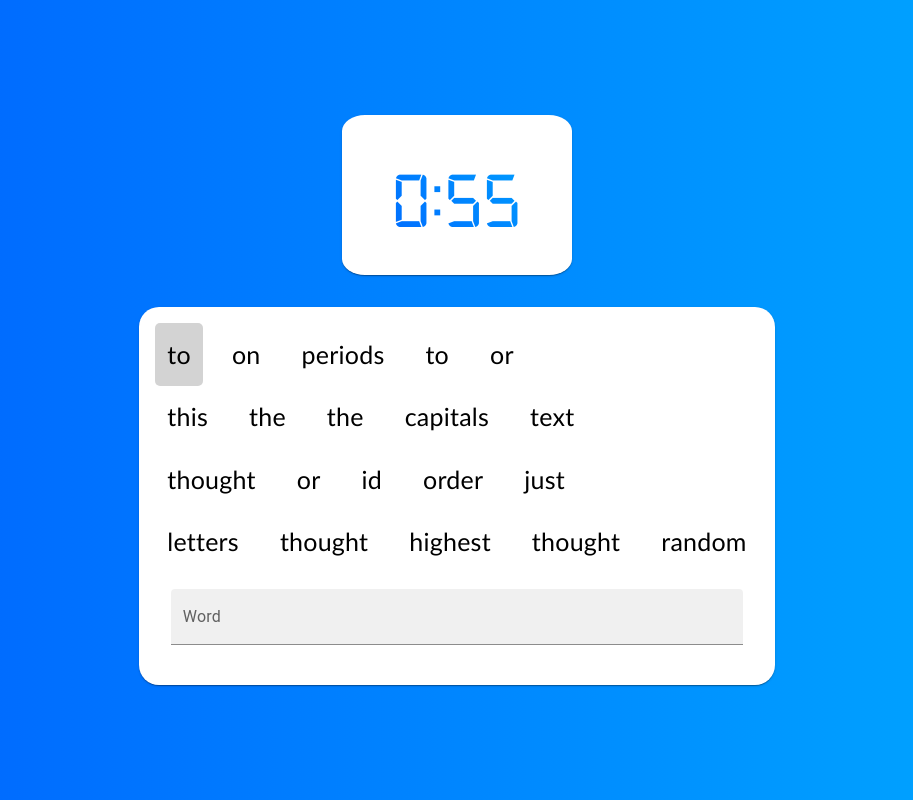
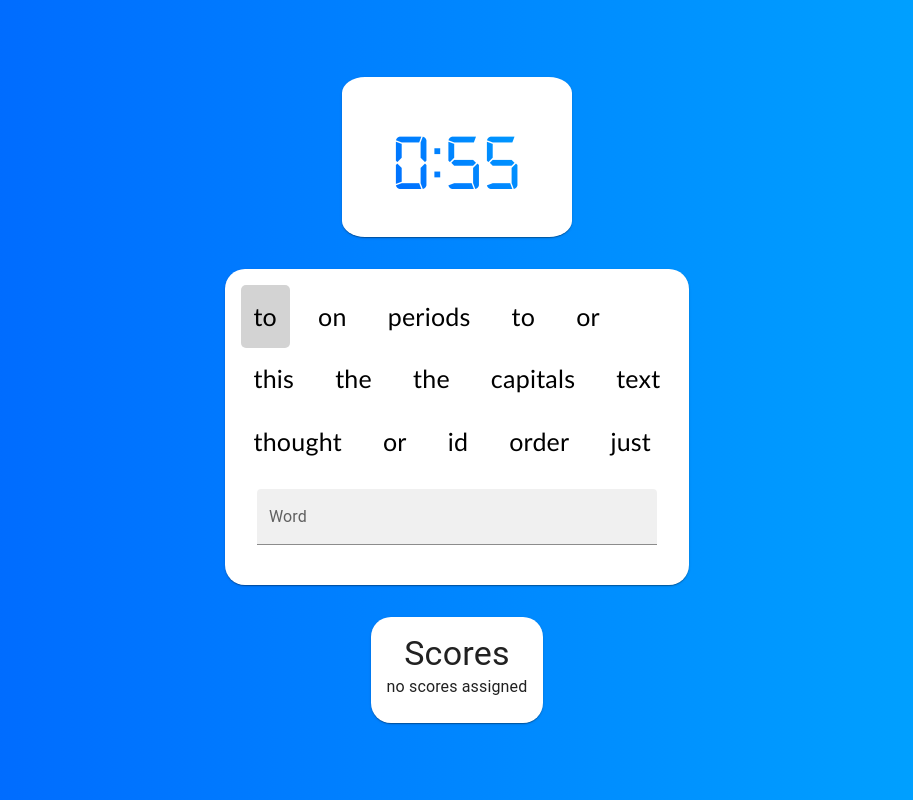
Before and after one commit to odev954/typing-game, a React app: page / in a window 1280 px wide. Shown: the whole page, without its empty margins (183-1096 px from the left). Built offline with nearby package versions, Linux system fonts and the light colour scheme.

Commit message:
adding score board implementation

```diff
--- a/src/app/App.tsx
+++ b/src/app/App.tsx
@@ -12,8 +12,8 @@ export default function App()
     return (
         <div className="container">
             <Clock />
+            <TypeTracker/>
             <ScoreRecorder />
-            <TypeTracker/>
         </div>
     )
 }
--- a/src/components/ScoreRecorder/ScoreRecorder.css
+++ b/src/components/ScoreRecorder/ScoreRecorder.css
@@ -0,0 +1,14 @@
+.score-board.display-card {
+    width: fit-content;
+    height: fit-content;
+    margin: 1em;
+    border-radius: 20px;
+    display: flex;
+    justify-content: center;
+}
+
+.score-board.card-content {
+    display: flex;
+    flex-direction: column;
+    align-items: center;
+}
--- a/src/components/ScoreRecorder/ScoreRecorder.tsx
+++ b/src/components/ScoreRecorder/ScoreRecorder.tsx
@@ -1,9 +1,34 @@
 import React from "react";
+import { Typography, Card, CardContent, TextField, Snackbar, Alert, Backdrop, Button } from "@mui/material";
+import Grid from '@mui/material/grid';
 import './ScoreRecorder.css'
+import _ from 'lodash';
+import useStorage from "src/hooks/useStorage/useStorage";
 
 export default function ScoreRecorder() : JSX.Element
 {
+    const [getScores, ] = useStorage();
+    let scores = getScores();
+    console.log(scores);
     return (
-        <></>
+        <Card className="score-board display-card">
+            <CardContent className="score-board card-content">
+                <Typography variant="h4">Scores</Typography>
+                {
+                    Object.keys(scores).length !== 0 ? _.take(Object.keys(scores), 5).map(key => {
+                        return (
+                            <Grid container spacing={2}>
+                                <Grid item>
+                                    <Typography>{key}</Typography>
+                                </Grid>
+                                <Grid item>
+                                    <Typography>{scores[key]}</Typography>
+                                </Grid>
+                            </Grid>
+                        )
+                    }) : <Typography>no scores assigned</Typography>
+                }
+            </CardContent>
+        </Card>
     )
 }
--- a/src/components/TypeTracker/TypeTracker.tsx
+++ b/src/components/TypeTracker/TypeTracker.tsx
@@ -5,6 +5,7 @@ import useClock from "src/hooks/useClock/useClock";
 import _ from 'lodash';
 import './TypeTracker.css';
 import WordGrid from "components/WordGrid/WordGrid";
+import useStorage from "src/hooks/useStorage/useStorage";
 
 export default function TypeTracker() : JSX.Element
 {
@@ -12,11 +13,18 @@ export default function TypeTracker() : JSX.Element
     const [isTypo, updateIsTypo] = useState(false);
     const [status, updateTrackerStatus] = useTrackerLogic();
     const textInputRef = useRef(null);
+    const [, updateScores] = useStorage();
 
-    useClock(() => setAlert(_ => true));
+    useClock(() => {
+        setAlert(_ => true);
+    });
     const handleClose = useCallback(() => {
         setAlert(_ => false);
-    }, [alert])
+        updateScores({
+            date: new Date(Date.now()),
+            count: status.Position
+        })
+    }, [alert, status])
 
     const inputHandler = useCallback(() => {
         let flag = false;
@@ -42,7 +50,7 @@ export default function TypeTracker() : JSX.Element
                 <Card className="clock display-finish">
                     <CardContent>
                         <Typography className="clock styled-text">Timeout! Timeout! Timeout!</Typography>
-                        <Typography className="clock styled-text">Your score is: {status.Position + 1} w/min</Typography>
+                        <Typography className="clock styled-text">Your score is: {status.Position} w/min</Typography>
                     </CardContent>
                 </Card>
                 <Button className="clock play-btn" variant="contained">play again</Button>
@@ -56,7 +64,7 @@ export default function TypeTracker() : JSX.Element
                 <Alert severity="error">Wrong! You had a typo error! Try again...</Alert>
             </Snackbar>
             <CardContent className="tracker card-content">
-                <WordGrid Status={status} RowLimit={3} WordLimit={5} />
+                <WordGrid Status={status} RowLimit={2} WordLimit={5} />
                 <TextField className="tracker word-input" label="Word" inputRef={textInputRef} variant="filled" onChange={inputHandler} />
             </CardContent>
         </Card>
--- a/src/hooks/useStorage/useStorage.ts
+++ b/src/hooks/useStorage/useStorage.ts
@@ -1,4 +1,4 @@
-export default function useStorage()
+export default function useStorage() : [() => any, (score : { date: Date, count: number }) => void]
 {
     let scores = {};
 
@@ -9,11 +9,16 @@ export default function useStorage()
         localStorage.setItem('scores', JSON.stringify({}));
     }
 
-    return (score : { date: Date, count: number }) => {
-        let scores = JSON.parse(localStorage.getItem('scores'));
+    return [
+            //getter
+            () => JSON.parse(localStorage.getItem('scores')),
 
-        scores[score.date.toDateString()] = score.count;
+            (score : { date: Date, count: number }) => {
+            let scores = JSON.parse(localStorage.getItem('scores'));
 
-        localStorage.setItem('scores', JSON.stringify(scores));
-    }
+            scores[score.date.toLocaleString()] = score.count;
+
+            localStorage.setItem('scores', JSON.stringify(scores));
+        }
+    ]
 }
```
